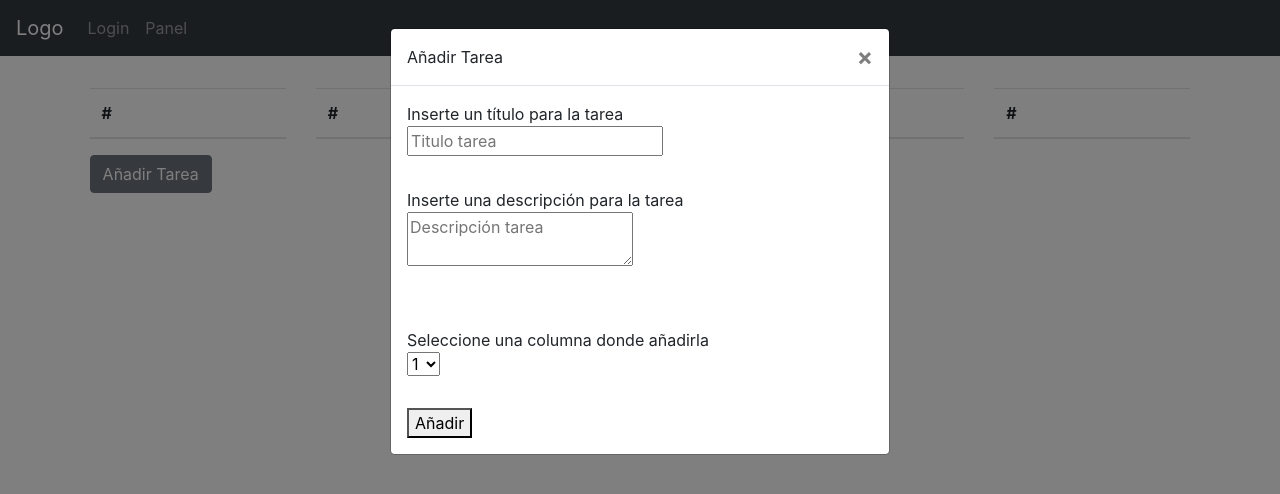
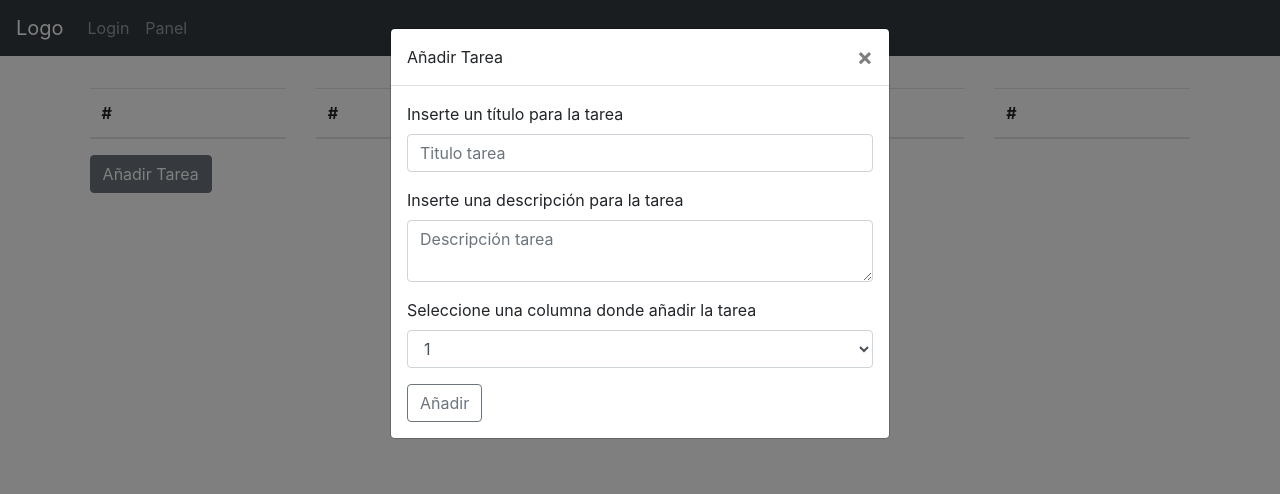
Before and after one commit to alexnro/Panel-Kanban, a React (Create React App) app in the folder panel-front/: page /panel in a window 1280 px wide. Both pictures are taken after a click on the button "Añadir Tarea". Shown: the top 494 px of the page. Built offline with nearby package versions, Linux system fonts and the light colour scheme.

Commit message:
nueva vista para Formulario y EditComponente

```diff
--- a/panel-front/package.json
+++ b/panel-front/package.json
@@ -17,6 +17,7 @@
     "react-nbsp": "^1.2.1",
     "react-redirect": "^1.0.0",
     "react-redux": "^7.0.3",
+    "react-router": "^5.0.1",
     "react-router-dom": "^5.0.0",
     "react-scripts": "3.0.1",
     "redirect": "^0.2.0",
--- a/panel-front/src/components/UI/Modal/Ventana.js
+++ b/panel-front/src/components/UI/Modal/Ventana.js
@@ -13,6 +13,13 @@ class Ventana extends Component {
       this.state = {
         show: false
       };
+    }
+
+    handleSubmit = (e) => {
+      e.preventDefault();
+      this.props.dispatch({
+        type: 'ADD_POST'
+    });
     }
 
     handleClose() {
--- a/panel-front/src/containers/Tareas/EditComponente.js
+++ b/panel-front/src/containers/Tareas/EditComponente.js
@@ -1,10 +1,11 @@
 import React, { Component } from 'react';
 import { connect } from 'react-redux';
-import Panel from '../Panel/Panel';
+import {Form, Button} from 'react-bootstrap';
 
 class EditComponente extends Component {
     state= {
-        value: '1'
+        value: '',
+        column: ''
     }
 
     handleSubmit = (e) => {
@@ -12,6 +13,7 @@ class EditComponente extends Component {
         const newTitle = this.getTitle.value;
         const newMessage = this.getMessage.value;
         const newColumn = this.state.value;
+        this.setState({...this.state, column: newColumn})
         const data = {
             id: new Date(),
             newTitle,
@@ -26,27 +28,27 @@ class EditComponente extends Component {
     render() {
         return (
             <td>
-                <form onSubmit={this.handleSubmit}>
-                    <label>
-                        Inserte un título para la tarea<br/>
-                        <input required type="text" ref={(input)=>this.getTitle = input} defaultValue={this.props.post.title} placeholder="Titulo tarea" /><br /><br />
-                    </label><br /><br />
-                    <label>
-                        Inserte una descripción para la tarea<br/>
-                        <textarea ref={(input)=>this.getMessage = input} defaultValue={this.props.post.message} placeholder="Descripción tarea" /><br /><br />
-                    </label><br /><br />
-                    <label>
-                        Seleccione una columna donde cambiarla<br/>
-                        <select onChange ={(e) => this.setState({...this.state, value: e.target.value})}>
+                <Form onSubmit={this.handleSubmit}>
+                    <Form.Group>
+                        <Form.Label>Inserte un título para la tarea</Form.Label>
+                        <Form.Control type="text" ref={(input)=>this.getTitle = input} defaultValue={this.props.post.title} placeholder="Titulo tarea" />
+                    </Form.Group>
+                    <Form.Group>
+                        <Form.Label>Inserte una descripción para la tarea</Form.Label>
+                        <Form.Control as="textarea" ref={(input)=>this.getMessage = input} defaultValue={this.props.post.message} placeholder="Descripción tarea" />
+                    </Form.Group>
+                    <Form.Group onChange={(e) => this.setState({ ...this.state, value: this.state.column })}>
+                        <Form.Label>Seleccione una columna donde añadir la tarea</Form.Label><br />
+                        <Form.Control as="select">
                             <option value="1">1</option>
                             <option value="2">2</option>
                             <option value="3">3</option>
                             <option value="4">4</option>
                             <option value="5">5</option>
-                        </select>
-                    </label><br /><br />
-                    <button onClick={Panel}>Actualizar</button>
-                </form>
+                        </Form.Control>
+                    </Form.Group>
+                    <Button variant="outline-secondary" type="submit">Añadir</Button>
+                </Form>
             </td>
         );
     }
--- a/panel-front/src/containers/Tareas/Formulario.js
+++ b/panel-front/src/containers/Tareas/Formulario.js
@@ -1,5 +1,8 @@
 import React, { Component } from 'react';
 import { connect } from 'react-redux';
+
+import { Form, Button } from 'react-bootstrap';
+
 
 class Formulario extends Component {
     state = {
@@ -26,27 +29,27 @@ class Formulario extends Component {
     render() {
         return (
             <div>
-                <form onSubmit={this.handleSubmit}>
-                    <label>
-                        Inserte un título para la tarea<br />
-                        <input required type="text" ref={(input) => this.getTitle = input} placeholder="Titulo tarea" />
-                    </label><br /><br />
-                    <label>
-                        Inserte una descripción para la tarea<br />
-                        <textarea ref={(input) => this.getMessage = input} placeholder="Descripción tarea" /><br /><br />
-                    </label><br /><br />
-                    <label>
-                        Seleccione una columna donde añadirla<br />
-                        <select onChange={(e) => this.setState({ ...this.state, value: e.target.value })}>
+                <Form onSubmit={this.handleSubmit}>
+                    <Form.Group>
+                        <Form.Label>Inserte un título para la tarea</Form.Label>
+                        <Form.Control required type="text" ref={(input) => this.getTitle = input} placeholder="Titulo tarea" />
+                    </Form.Group>
+                    <Form.Group>
+                        <Form.Label>Inserte una descripción para la tarea</Form.Label>
+                        <Form.Control required as="textarea" ref={(input) => this.getMessage = input} placeholder="Descripción tarea" />
+                    </Form.Group>
+                    <Form.Group onChange={(e) => this.setState({ ...this.state, value: e.target.value })}>
+                        <Form.Label>Seleccione una columna donde añadir la tarea</Form.Label><br />
+                        <Form.Control as="select">
                             <option value="1">1</option>
                             <option value="2">2</option>
                             <option value="3">3</option>
                             <option value="4">4</option>
                             <option value="5">5</option>
-                        </select>
-                    </label><br /><br />
-                    <button>Añadir</button>
-                </form>
+                        </Form.Control>
+                    </Form.Group>
+                    <Button variant="outline-secondary" type="submit">Añadir</Button>
+                </Form>
             </div>
         );
     }
```
Also changed, not shown: 1 other file (tests, documents, lock files or other folders).
